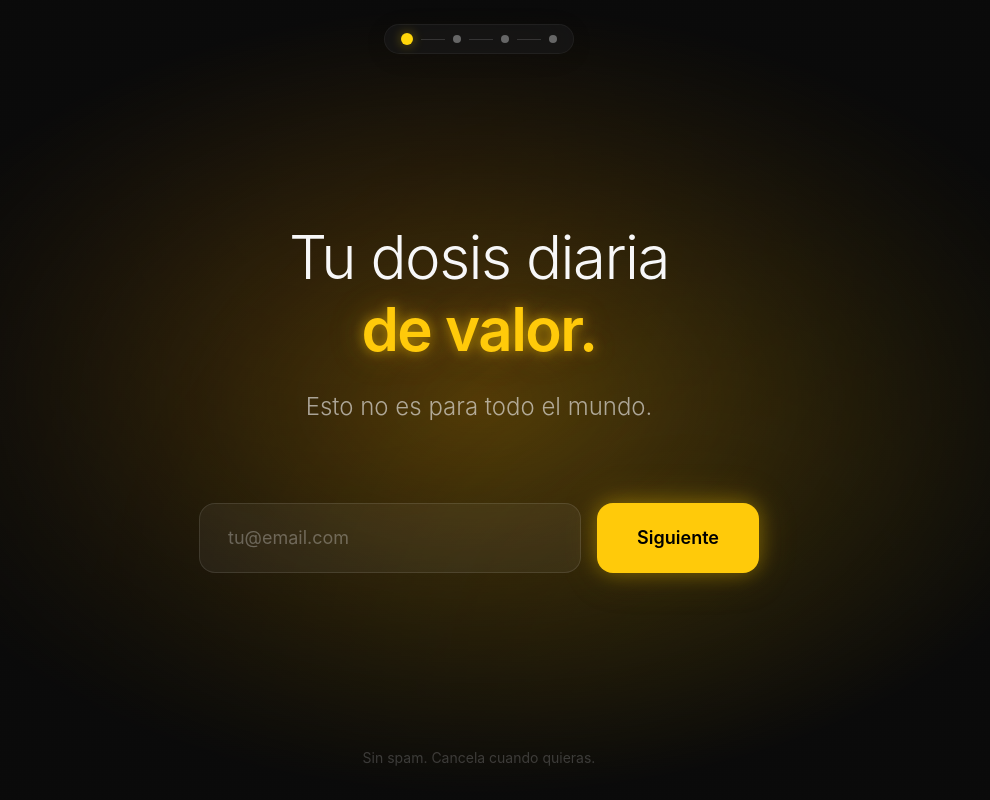
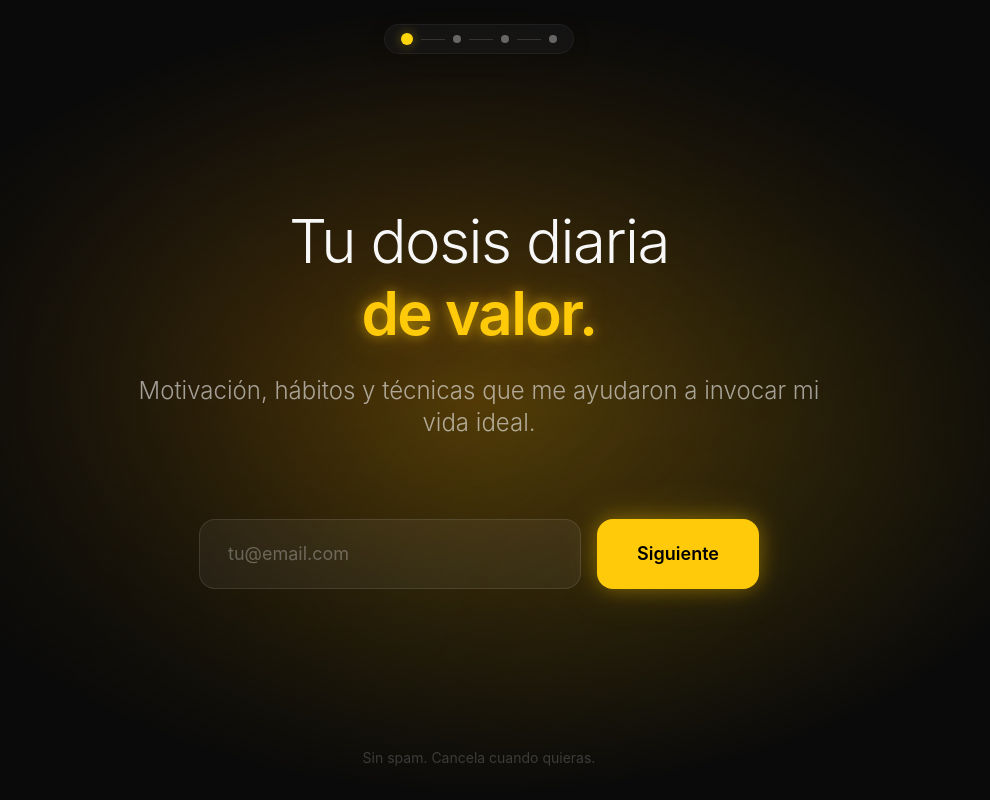
Before and after one commit to mysticcbrand-hub/anxonewsletter, a React (Vite) app: page / in a window 1280 px wide. Shown: the whole page, without its empty margins (161-1151 px from the left). Built offline with nearby package versions, Linux system fonts and the light colour scheme; the HTML template or start-up script is replaced by a standard one.

Commit message:
Actualizar subtítulo del hero
- Cambiar a: 'Motivación, hábitos y técnicas que me ayudaron a invocar mi vida ideal.'
- Footer mantiene: 'Sin spam. Cancela cuando quieras.'

```diff
--- a/src/components/MinimalNewsletter.tsx
+++ b/src/components/MinimalNewsletter.tsx
@@ -363,7 +363,7 @@ const MinimalNewsletter = ({ onStepChange }: MinimalNewsletterProps = {}) => {
               className="text-base sm:text-lg md:text-xl lg:text-2xl text-foreground/60 text-center mb-12 md:mb-16 lg:mb-20 font-light leading-relaxed opacity-0 px-4 md:px-6"
               style={{ animation: 'fadeInUp 1s cubic-bezier(0.4, 0, 0.2, 1) 0.8s forwards' }}
             >
-              Esto no es para todo el mundo.
+              Motivación, hábitos y técnicas que me ayudaron a invocar mi vida ideal.
             </p>
           </>
         )}
```
